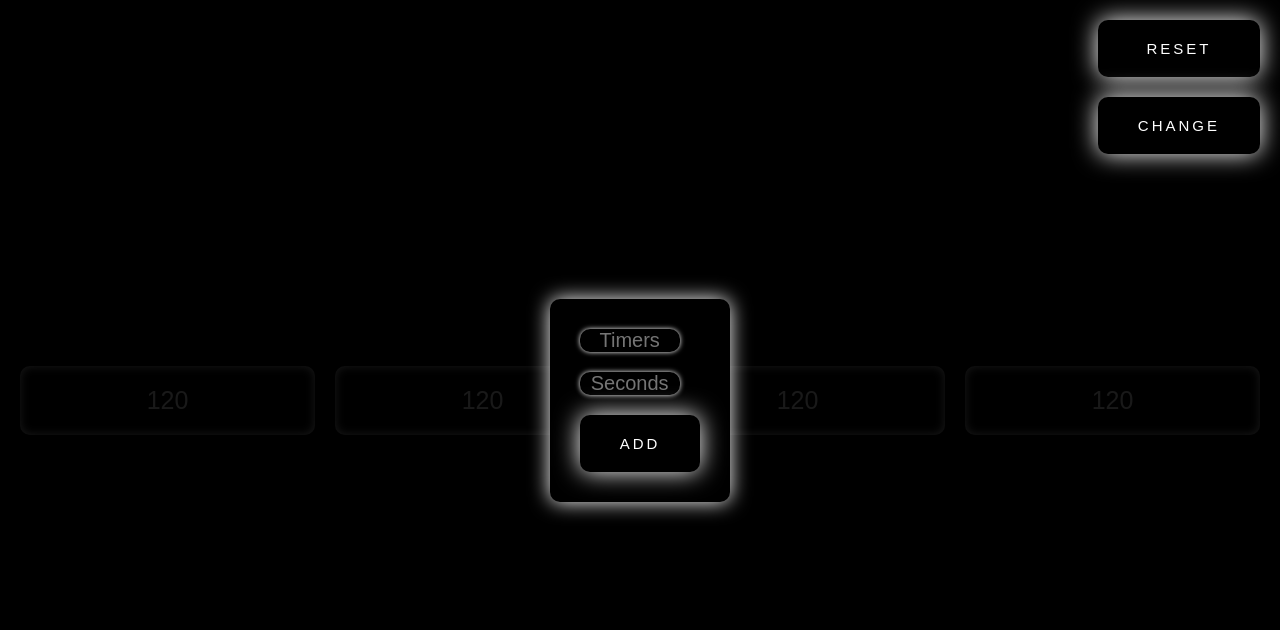
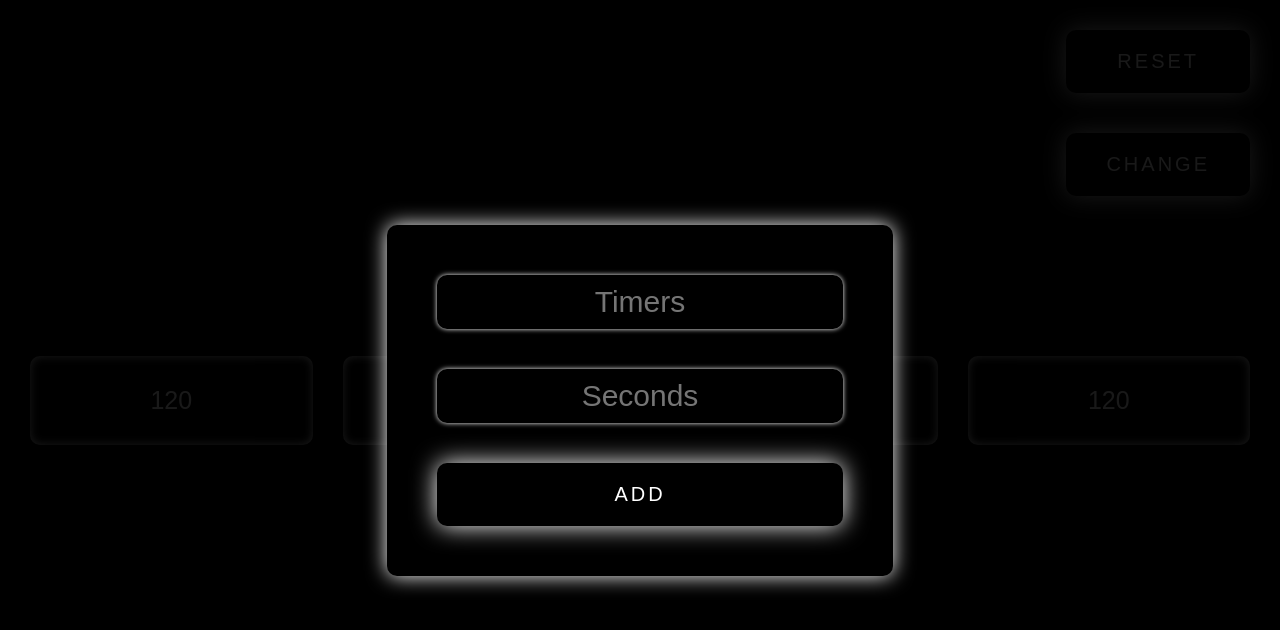
Before and after one commit to DavidBitner/exercises-timers, a plain HTML site: page index.html in a window 1280 px wide. Both pictures are taken after a click on the button "CHANGE". Drawn offline with Linux system fonts and the light colour scheme.

Commit message:
Update style.css
Minor Changes to elements sizes

```diff
--- a/style.css
+++ b/style.css
@@ -50,15 +50,15 @@ body {
   min-height: 100vh;
   align-content: center;
   justify-content: center;
-  gap: 2rem;
-  padding: 2rem;
+  gap: 3rem;
+  padding: 3rem;
   grid-template-rows: max-content;
   grid-template-columns: repeat(4, 1fr);
 }
 
 .timer {
   background-color: (var(--color-black-light));
-  padding: 2rem;
+  padding: 3rem;
   font-size: 2.5rem;
   box-shadow: inset 0px 0px 10px var(--color-white);
   border-radius: 10px;
@@ -105,14 +105,15 @@ body {
   align-content: center;
   justify-content: center;
   background-color: rgba(0, 0, 0, 0.9);
+  z-index: 3;
   visibility: hidden;
 }
 
 .modal {
   display: grid;
-  gap: 2rem;
+  gap: 4rem;
   background-color: var(--color-black);
-  padding: 3rem;
+  padding: 5rem;
   border-radius: 10px;
   box-shadow: 0px 0px 20px var(--color-white);
   transition: all 0.2s;
@@ -120,24 +121,29 @@ body {
 }
 
 input {
-  transition: all 0.2s;
-  font-size: 2rem;
+  transition: all 0.1s;
+  font-size: 3rem;
   text-align: center;
-  width: 10rem;
   background-color: var(--color-black);
   color: var(--color-white);
   border: none;
   border-radius: 10px;
   box-shadow: 0px 0px 5px var(--color-white);
+  padding: 1rem;
+}
+
+input:hover {
+  outline: none;
+  box-shadow: 0px 0px 10px var(--color-white);
 }
 
 input:focus {
   outline: none;
-  box-shadow: 0px 0px 20px var(--color-white);
+  box-shadow: 0px 0px 15px var(--color-white);
 }
 
 .btn {
-  font-size: 1.5rem;
+  font-size: 2rem;
   padding: 2rem 4rem;
   background-color: var(--color-black);
   cursor: pointer;
@@ -162,10 +168,10 @@ input:focus {
 
 .btns {
   position: fixed;
-  top: 2rem;
-  right: 2rem;
+  top: 3rem;
+  right: 3rem;
   display: grid;
-  gap: 2rem;
+  gap: 4rem;
   z-index: 3;
 }
 
```
